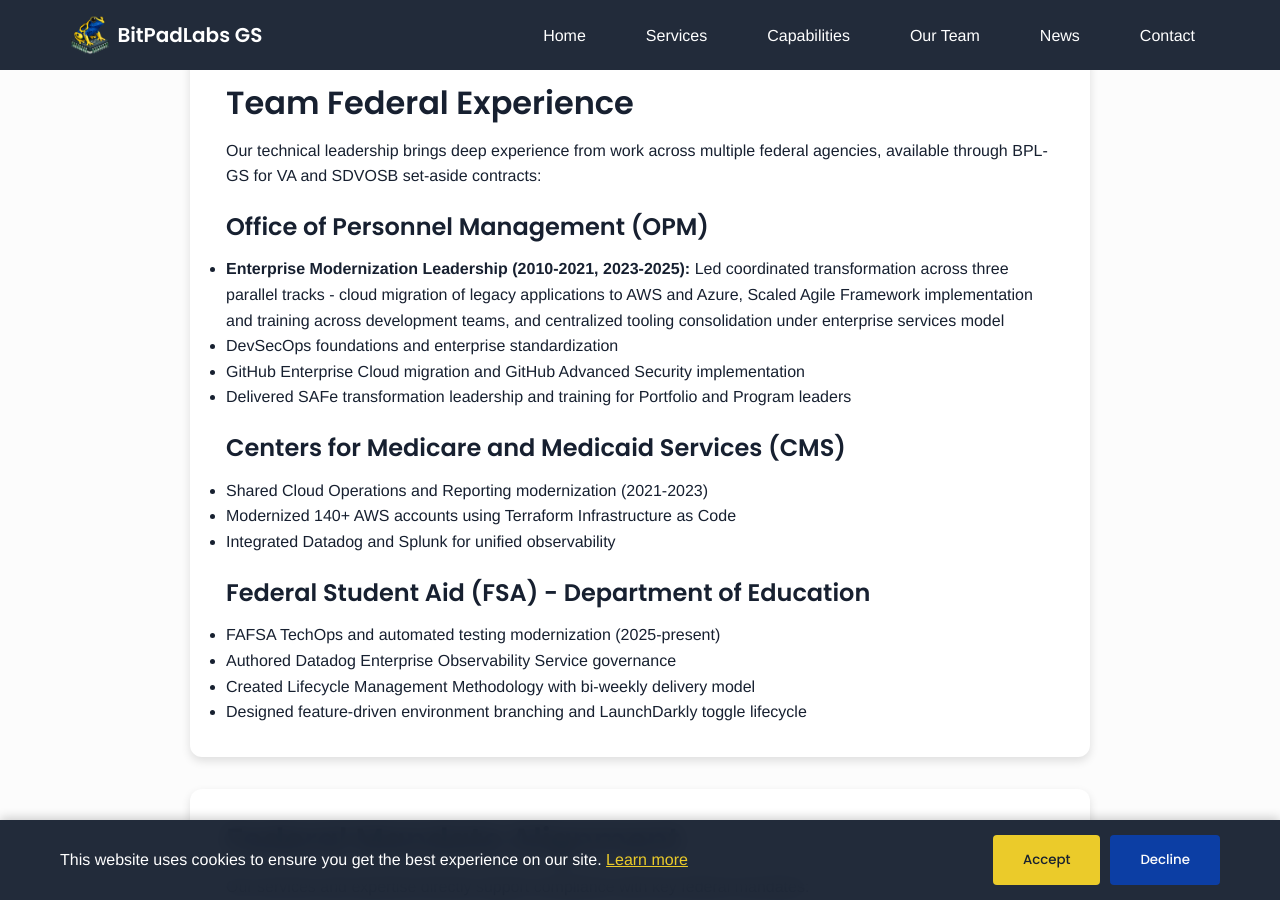
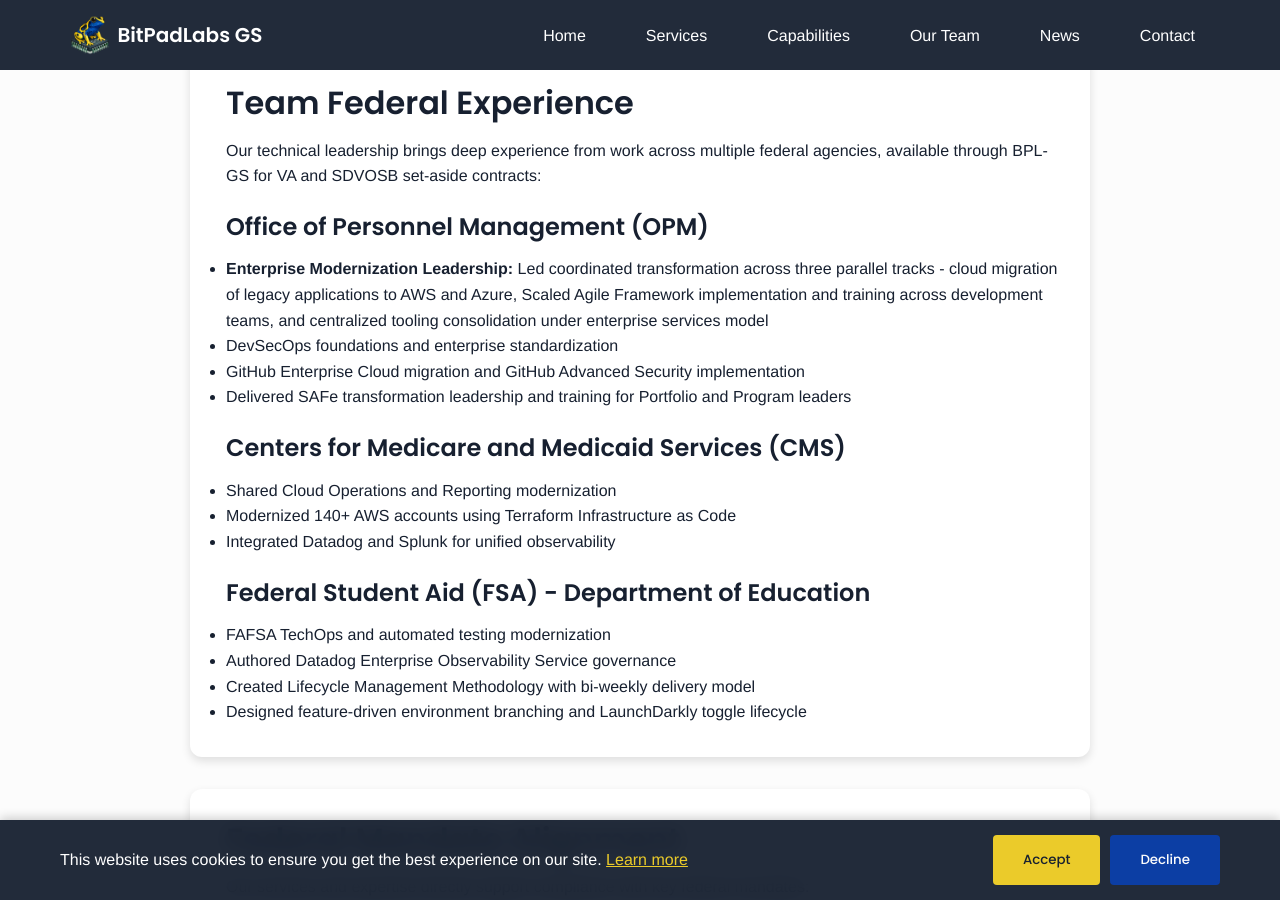
Before and after one commit to BitPadLabs/bitpadlabsgs-site, a Jekyll site: the page built from capabilities.html, in a window 1280 px wide and 900 px high, scrolled down 1659 px. Built offline with Jekyll 4.4.1, drawn with Linux system fonts in a browser that asks for light colours.

Commit message:
Remove date ranges from capabilities descriptions
Date ranges were removed from OPM, CMS, and FSA capability items for consistency and to focus on the nature of the work rather than specific timeframes.

```diff
--- a/capabilities.html
+++ b/capabilities.html
@@ -53,7 +53,7 @@
 
         <h3 style="color: #172030; margin-top: 1.5rem; font-size: 1.5rem;">Office of Personnel Management (OPM)</h3>
         <ul>
-          <li><strong>Enterprise Modernization Leadership (2010-2021, 2023-2025):</strong> Led coordinated transformation across three parallel tracks - cloud migration of legacy applications to AWS and Azure, Scaled Agile Framework implementation and training across development teams, and centralized tooling consolidation under enterprise services model</li>
+          <li><strong>Enterprise Modernization Leadership:</strong> Led coordinated transformation across three parallel tracks - cloud migration of legacy applications to AWS and Azure, Scaled Agile Framework implementation and training across development teams, and centralized tooling consolidation under enterprise services model</li>
           <li>DevSecOps foundations and enterprise standardization</li>
           <li>GitHub Enterprise Cloud migration and GitHub Advanced Security implementation</li>
           <li>Delivered SAFe transformation leadership and training for Portfolio and Program leaders</li>
@@ -61,14 +61,14 @@
 
         <h3 style="color: #172030; margin-top: 1.5rem; font-size: 1.5rem;">Centers for Medicare and Medicaid Services (CMS)</h3>
         <ul>
-          <li>Shared Cloud Operations and Reporting modernization (2021-2023)</li>
+          <li>Shared Cloud Operations and Reporting modernization</li>
           <li>Modernized 140+ AWS accounts using Terraform Infrastructure as Code</li>
           <li>Integrated Datadog and Splunk for unified observability</li>
         </ul>
 
         <h3 style="color: #172030; margin-top: 1.5rem; font-size: 1.5rem;">Federal Student Aid (FSA) - Department of Education</h3>
         <ul>
-          <li>FAFSA TechOps and automated testing modernization (2025-present)</li>
+          <li>FAFSA TechOps and automated testing modernization</li>
           <li>Authored Datadog Enterprise Observability Service governance</li>
           <li>Created Lifecycle Management Methodology with bi-weekly delivery model</li>
           <li>Designed feature-driven environment branching and LaunchDarkly toggle lifecycle</li>
```
